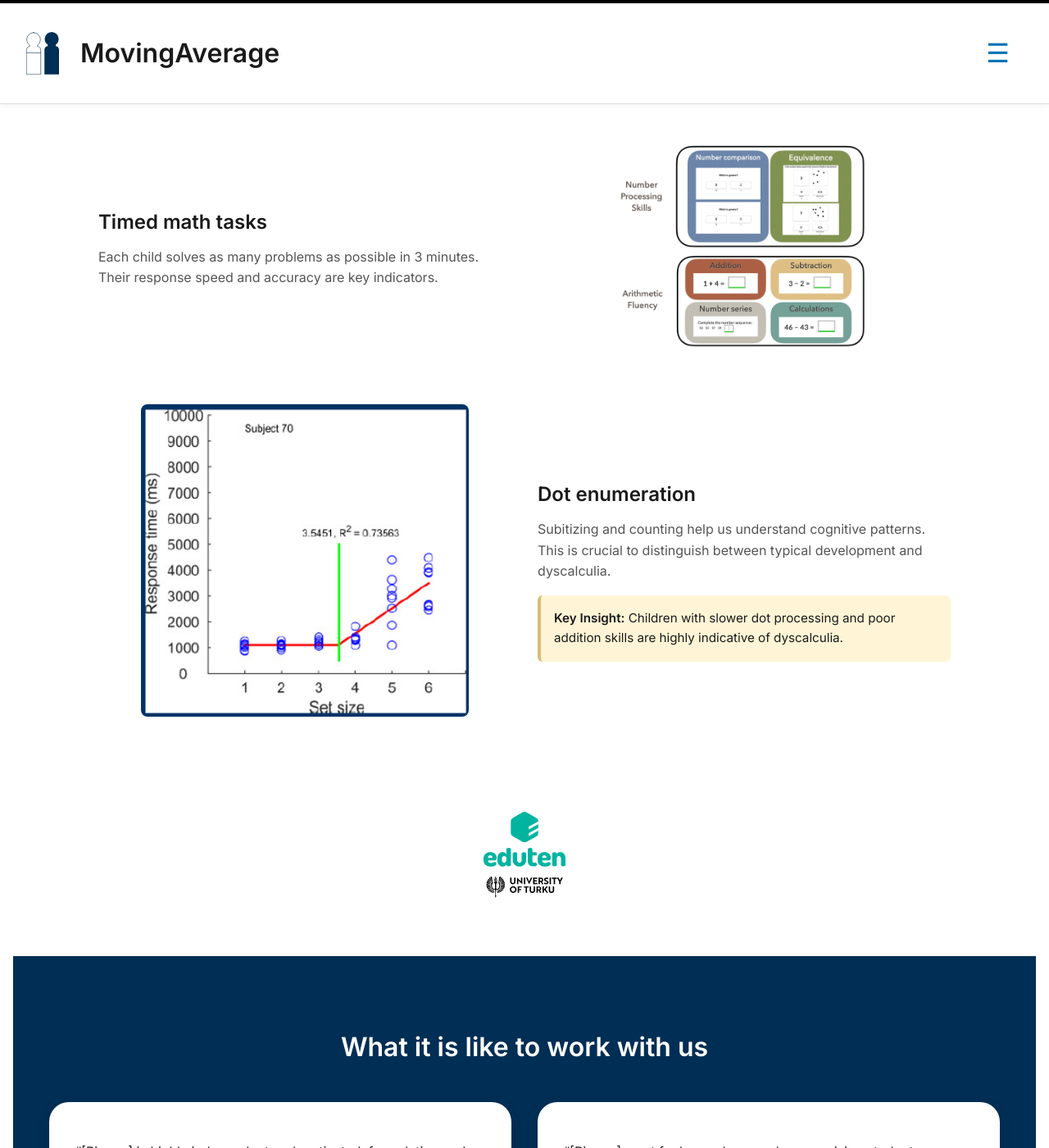
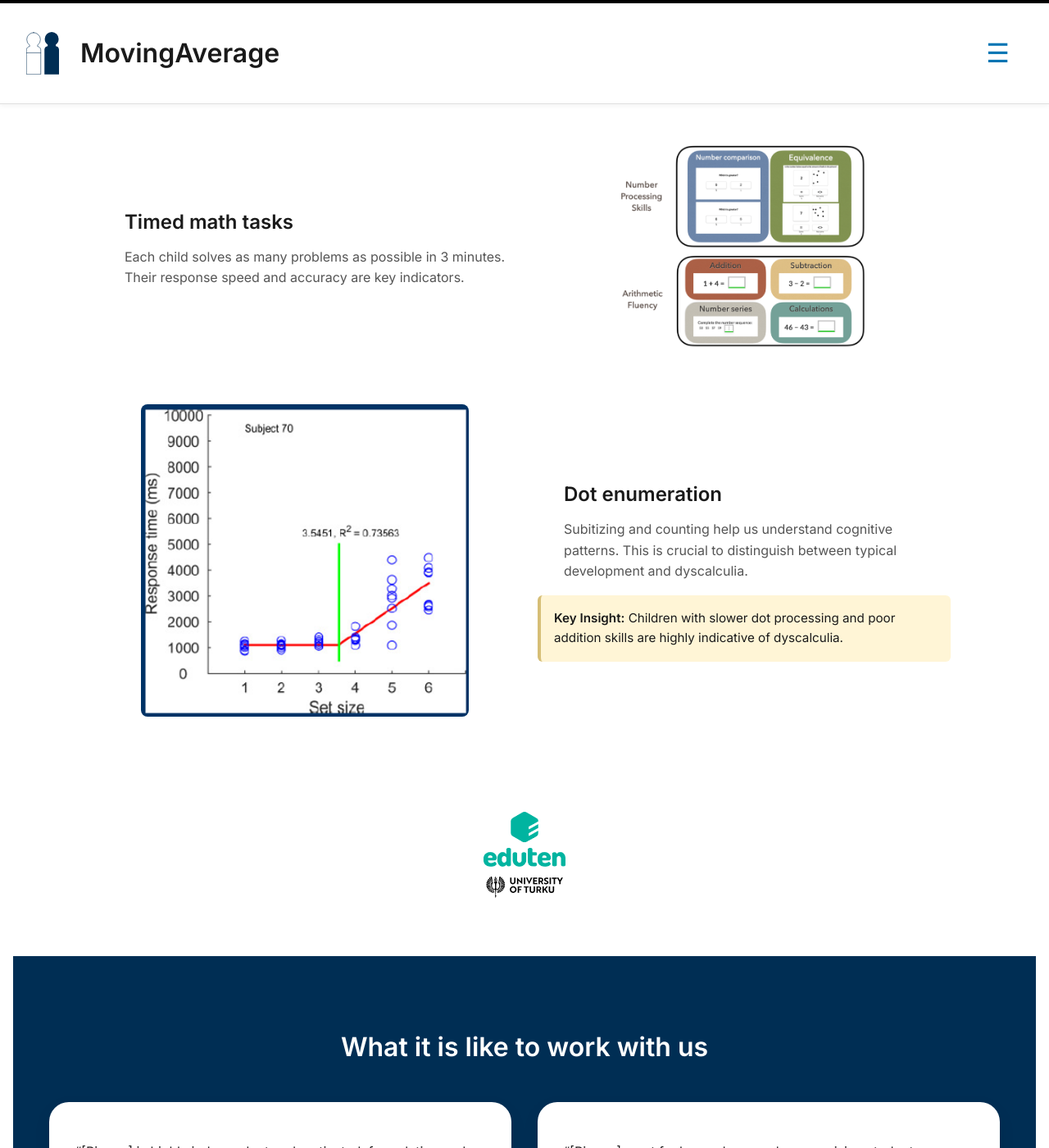
Before and after one commit to moving-average/moving-average.github.io, a Jekyll site: the page built from usecase1.markdown, in a window 1280 px wide and 1400 px high, scrolled down 831 px. Shown: the whole window at 82% size. Built offline with Jekyll 4.4.1, drawn with Linux system fonts in a browser that asks for light colours.

Commit message:
update style.css

```diff
--- a/assets/style.css
+++ b/assets/style.css
@@ -426,7 +426,6 @@ footer a:hover {
   box-sizing: border-box;
 }
 
-
 .info-row {
   display: flex;
   align-items: center;
@@ -458,6 +457,7 @@ footer a:hover {
 .info-text h3 {
   font-size: 1.5rem;
   margin-bottom: 0.5rem;
+  margin-left: 2rem;
 }
 
 .info-text p {
@@ -465,7 +465,9 @@ footer a:hover {
   color: #555;
   font-weight: 400;
   line-height: 1.6;
+  margin-left: 2rem
 }
+
 
 .info-section {
   max-width: 1200px;
```
